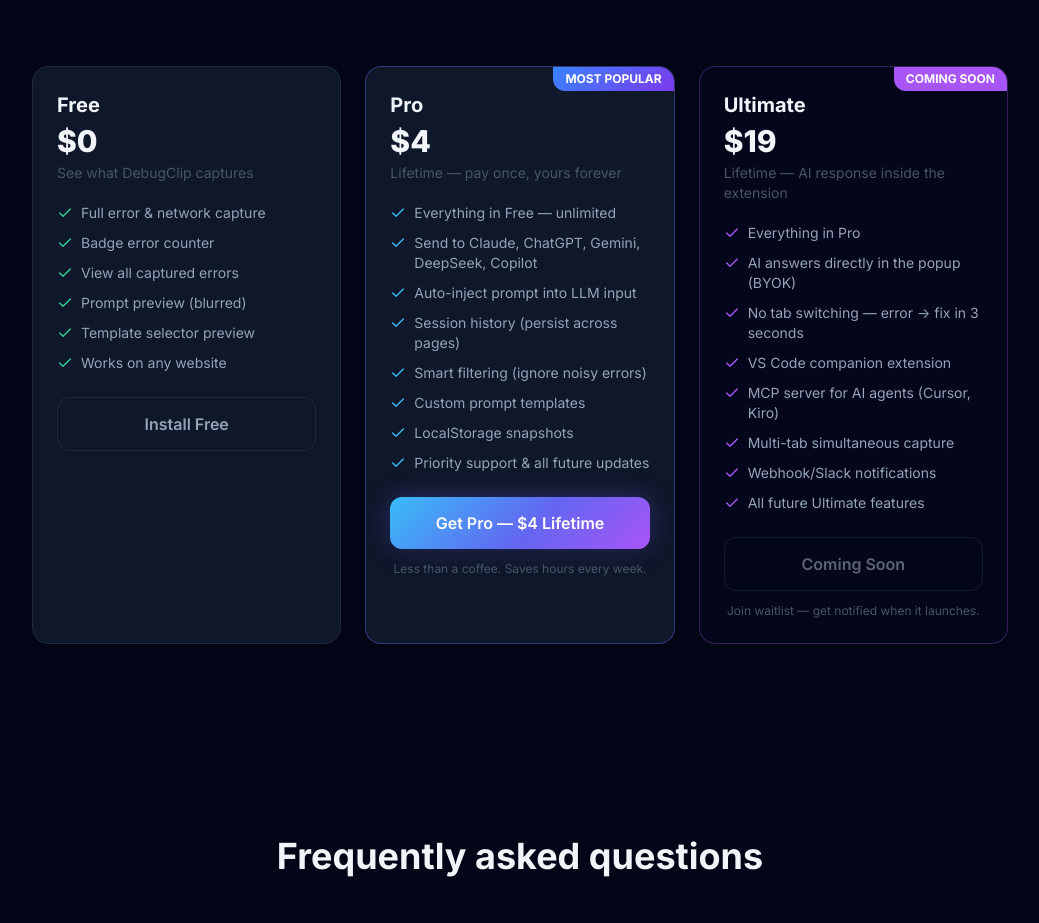
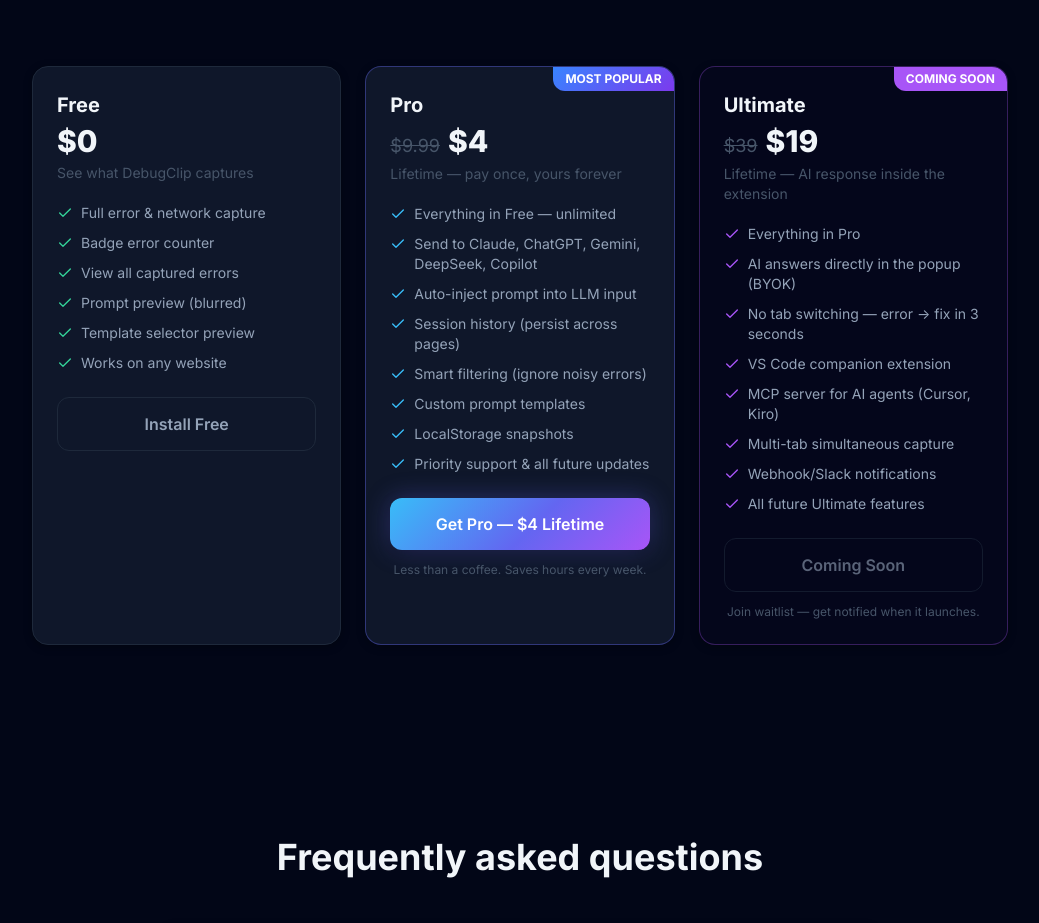
Before and after one commit to oussama-zbair/DebugClip, a Next.js app: page / in a window 1280 px wide. Shown: the part 5728-6651 px from the top of the page, without its empty margins (120-1159 px from the left). Built offline with nearby package versions, Linux system fonts and the light colour scheme.

Commit message:
Add strikethrough pricing

```diff
--- a/src/app/page.tsx
+++ b/src/app/page.tsx
@@ -528,7 +528,9 @@
             MOST POPULAR
           </div>
           <h3 className="text-xl font-bold mb-1">Pro</h3>
-          <p className="text-3xl font-extrabold mb-1">$4</p>
+          <p className="text-3xl font-extrabold mb-1">
+            <span className="text-lg line-through text-ds-textMuted font-normal mr-2">$9.99</span>$4
+          </p>
           <p className="text-sm text-ds-textMuted mb-5">Lifetime — pay once, yours forever</p>
           <ul className="space-y-2.5 mb-6">
             {["Everything in Free — unlimited", "Send to Claude, ChatGPT, Gemini, DeepSeek, Copilot", "Auto-inject prompt into LLM input", "Session history (persist across pages)", "Smart filtering (ignore noisy errors)", "Custom prompt templates", "LocalStorage snapshots", "Priority support & all future updates"].map((f, i) => (
@@ -549,7 +551,9 @@
             COMING SOON
           </div>
           <h3 className="text-xl font-bold mb-1">Ultimate</h3>
-          <p className="text-3xl font-extrabold mb-1">$19</p>
+          <p className="text-3xl font-extrabold mb-1">
+            <span className="text-lg line-through text-ds-textMuted font-normal mr-2">$39</span>$19
+          </p>
           <p className="text-sm text-ds-textMuted mb-5">Lifetime — AI response inside the extension</p>
           <ul className="space-y-2.5 mb-6 flex-1">
             {["Everything in Pro", "AI answers directly in the popup (BYOK)", "No tab switching — error → fix in 3 seconds", "VS Code companion extension", "MCP server for AI agents (Cursor, Kiro)", "Multi-tab simultaneous capture", "Webhook/Slack notifications", "All future Ultimate features"].map((f, i) => (
```
